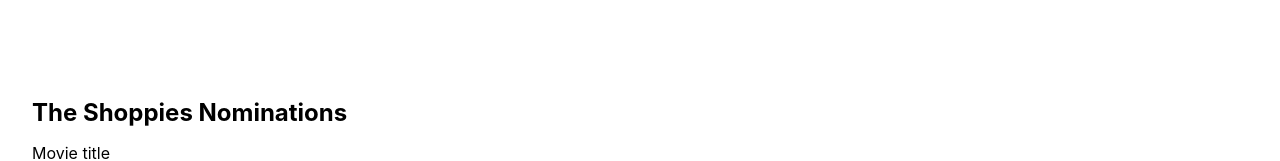
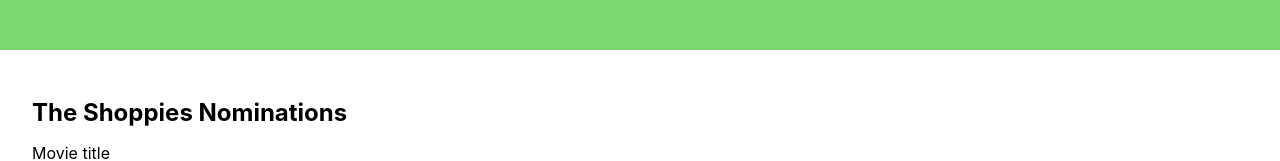
Before and after one commit to MathewKostiuk/shoppies, a Next.js app: page / in a window 1280 px wide. Shown: the top 161 px of the page. Built offline with nearby package versions, Linux system fonts and the light colour scheme; no server answers.

Commit message:
Modified banner colour & text

```diff
--- a/components/Banner.js
+++ b/components/Banner.js
@@ -6,7 +6,7 @@ export default function Banner(props) {
   return (
     <section className={styles.banner}>
       {shouldDisplay && (
-        <div>Thanks!</div>
+        <div>Thank you for your submissions!</div>
       )}
     </section>
   );
--- a/components/Banner.module.css
+++ b/components/Banner.module.css
@@ -1,6 +1,7 @@
 .banner {
   position: sticky;
   top: 0;
+  background-color: #79D872;
   height: 50px;
   display: flex;
   align-items: center;
```
